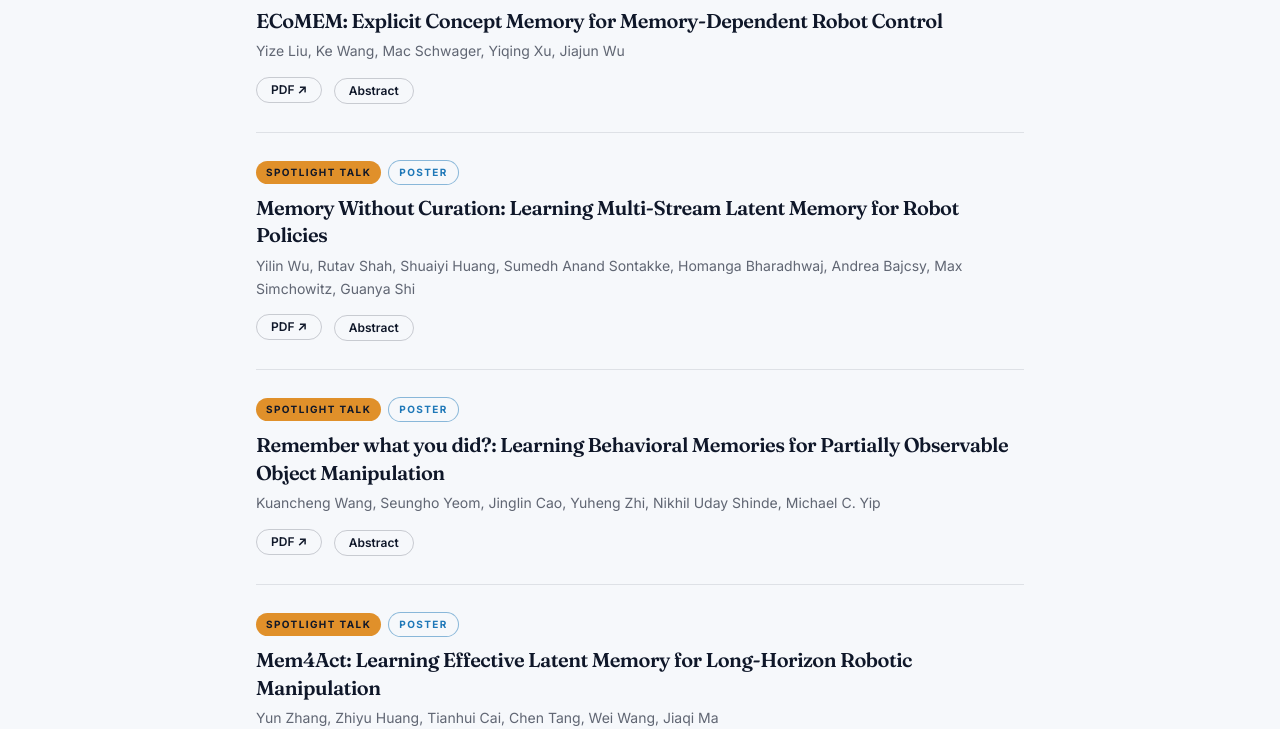
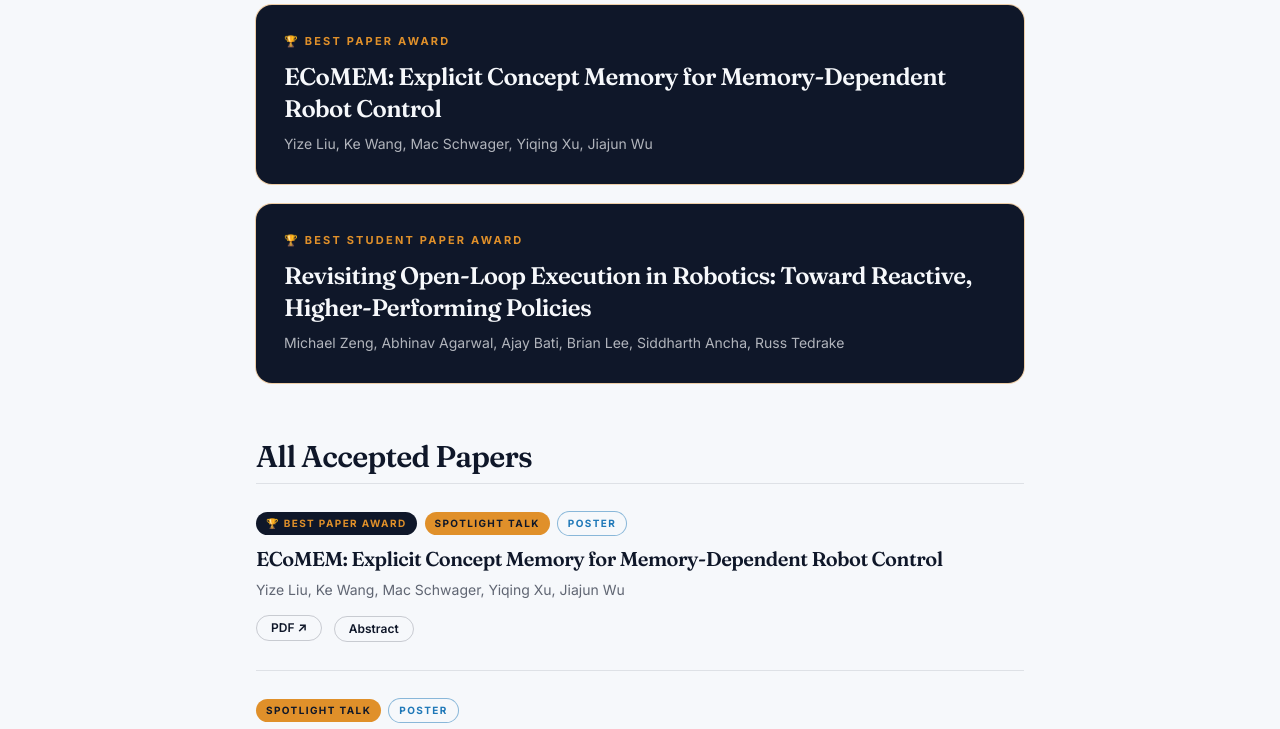
Before and after one commit to corl2026-memory/corl2026-memory.github.io, a plain HTML site: page papers.html in a window 1280 px wide. Shown: the part 539-1268 px from the top of the page. Drawn offline with nearby package versions, Linux system fonts and the light colour scheme.

Commit message:
Add paper awards and remove panel question buttons
Highlight the Best Paper and Best Student Paper awards on the accepted
papers page, and drop the panel question form links now that the
workshop is over.

Co-Authored-By: Claude Opus 5.5 <noreply@anthropic.com>

```diff
--- a/papers.html
+++ b/papers.html
@@ -140,6 +140,13 @@
       <p class="text-[1.0625rem] leading-relaxed text-ink/75 mb-10">
         The workshop is non-archival. Camera-ready versions of all accepted papers are listed below.
       </p>
+      <!-- ---------- AWARDS ---------- -->
+      <div id="awards" class="hidden mb-14">
+        <h2 class="font-serif font-semibold text-2xl sm:text-3xl tracking-tight mb-6">Awards</h2>
+        <div id="award-list" class="grid gap-5"></div>
+      </div>
+
+      <h2 class="font-serif font-semibold text-2xl sm:text-3xl tracking-tight mb-2">All Accepted Papers</h2>
       <ol id="paper-list" class="divide-y divide-ink/10 border-y border-ink/10"></ol>
       <noscript><p class="text-ink/70">Please enable JavaScript to see the list of accepted papers.</p></noscript>
     </div>
@@ -173,6 +180,8 @@
   <script>
     (function () {
       const papers = window.ACCEPTED_PAPERS || [];
+      // Workshop awards, keyed by OpenReview paper number.
+      const AWARDS = { 33: 'Best Paper Award', 35: 'Best Student Paper Award' };
       const list = document.getElementById('paper-list');
       document.getElementById('paper-count').textContent = papers.length + ' papers ·';
 
@@ -186,8 +195,10 @@
       papers.forEach(p => {
         const item = el('li', 'py-7');
 
-        if (p.spotlight || p.poster) {
+        const award = AWARDS[p.number];
+        if (award || p.spotlight || p.poster) {
           const tags = el('div', 'flex flex-wrap gap-2 mb-2.5');
+          if (award) tags.append(el('span', 'text-[10px] font-bold uppercase tracking-[0.14em] bg-ink text-ember-light px-2.5 py-1 rounded-full', '🏆 ' + award));
           if (p.spotlight) tags.append(el('span', 'text-[10px] font-bold uppercase tracking-[0.14em] bg-ember-light text-ink px-2.5 py-1 rounded-full', 'Spotlight talk'));
           if (p.poster) tags.append(el('span', 'text-[10px] font-bold uppercase tracking-[0.14em] text-sky ring-1 ring-sky/50 px-2.5 py-1 rounded-full', 'Poster'));
           item.append(tags);
@@ -222,6 +233,27 @@
         item.append(actions);
         list.append(item);
       });
+
+      // Award cards above the full list, in the order given in AWARDS.
+      const awardList = document.getElementById('award-list');
+      Object.entries(AWARDS).forEach(([number, award]) => {
+        const p = papers.find(q => q.number === Number(number));
+        if (!p) return;
+        const card = el('article', 'relative overflow-hidden rounded-2xl bg-ink text-cream p-6 sm:p-7 ring-1 ring-ember-light/40');
+        card.append(el('p', 'text-ember-light font-bold tracking-[0.2em] text-[11px] uppercase mb-3', '🏆 ' + award));
+        const title = el('h3', 'font-serif font-semibold text-xl sm:text-2xl leading-snug tracking-tight');
+        if (p.pdf) {
+          const link = el('a', 'link-underline hover:text-ember-light transition-colors', p.title);
+          link.href = p.pdf; link.target = '_blank'; link.rel = 'noopener';
+          title.append(link);
+        } else {
+          title.textContent = p.title;
+        }
+        card.append(title);
+        if (p.authors.length) card.append(el('p', 'text-sm text-cream/70 mt-2 leading-relaxed', p.authors.join(', ')));
+        awardList.append(card);
+      });
+      if (awardList.children.length) document.getElementById('awards').classList.remove('hidden');
     })();
   </script>
 
```
Also changed, not shown: index.html (+0 -15 lines).
